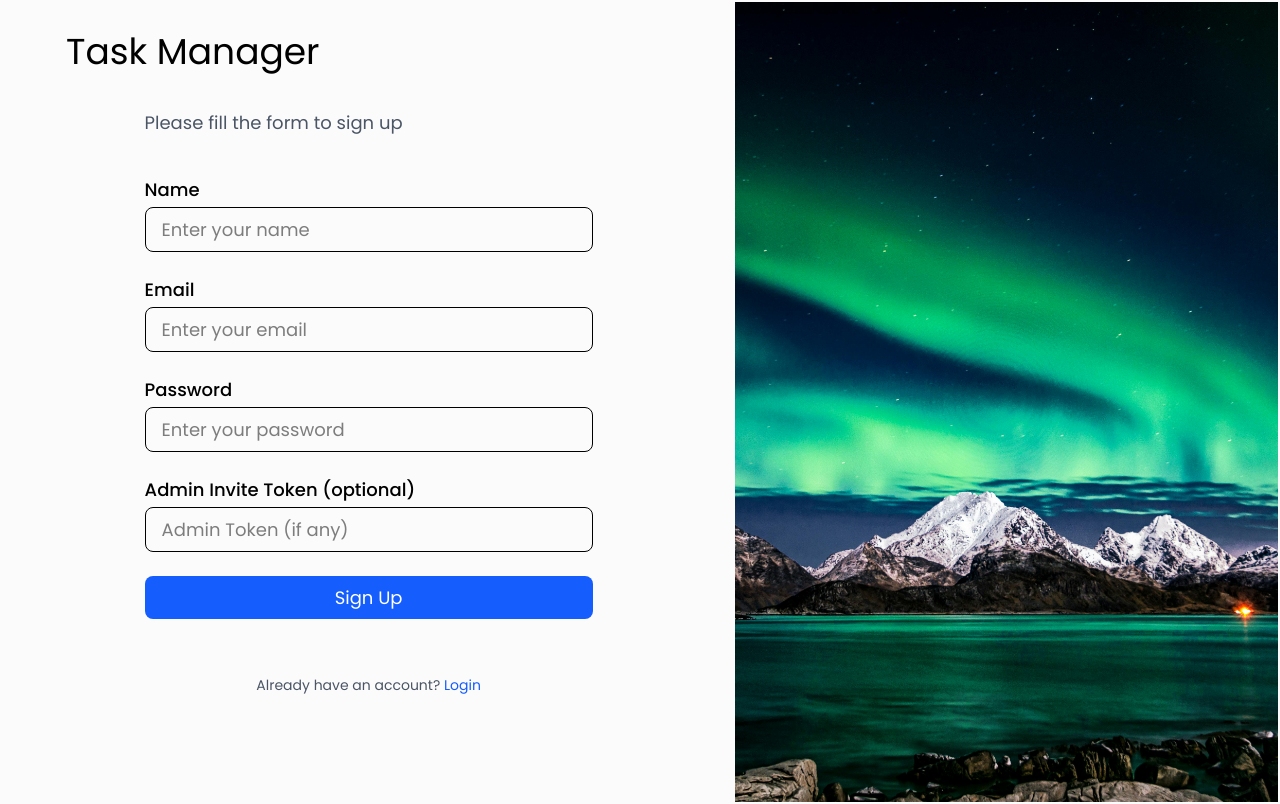
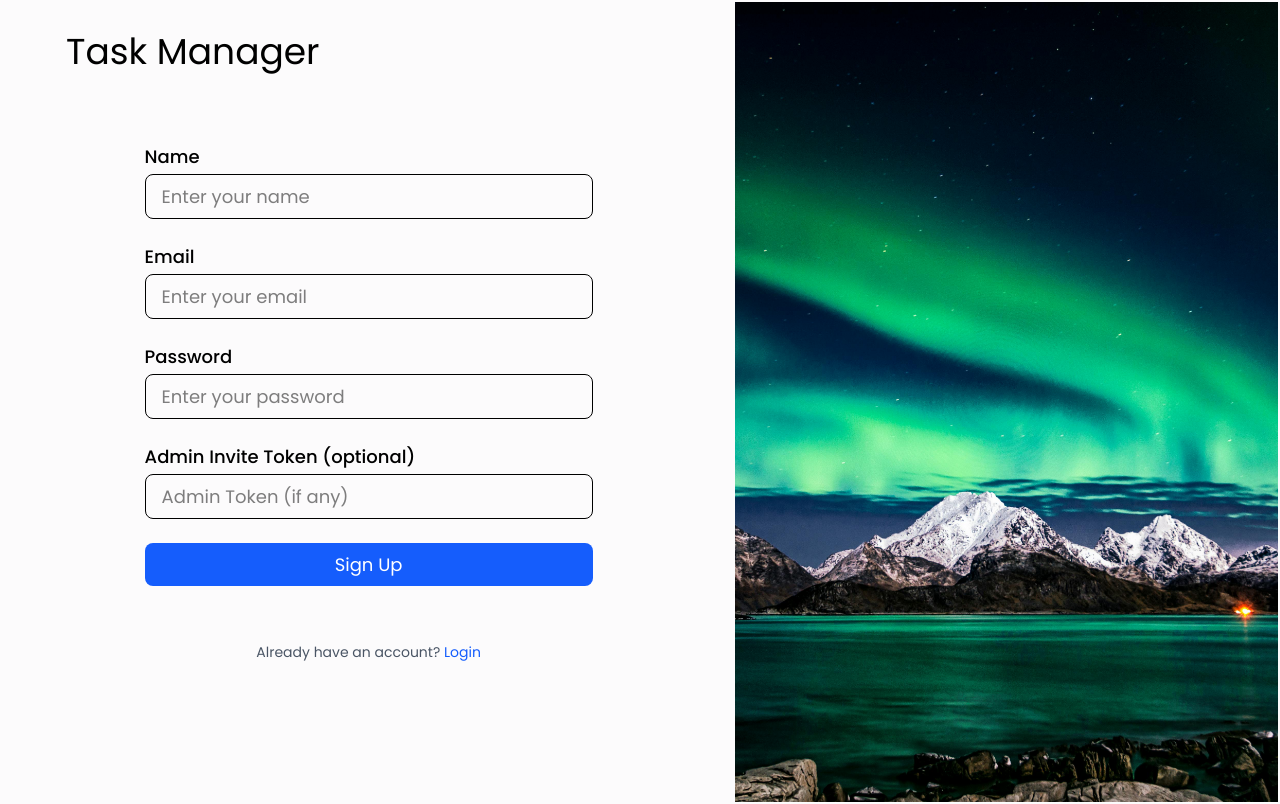
Before and after one commit to boylish/Task_Manager_frontend, a React (Vite) app: page /signup in a window 1280 px wide. Built offline with nearby package versions, Linux system fonts and the light colour scheme.

Commit message:
Update Signup.jsx

```diff
--- a/src/pages/Auth/Signup.jsx
+++ b/src/pages/Auth/Signup.jsx
@@ -65,9 +65,7 @@ const Signup = () => {
   return (
     <AuthLayout>
       <div className="w-full max-w-md mx-auto flex flex-col gap-10">
-        <div className="flex flex-col">
-          <h4 className="text-gray-600">Please fill the form to sign up</h4>
-        </div>
+
 
         <form onSubmit={handleSubmit} className="space-y-6">
 
```
